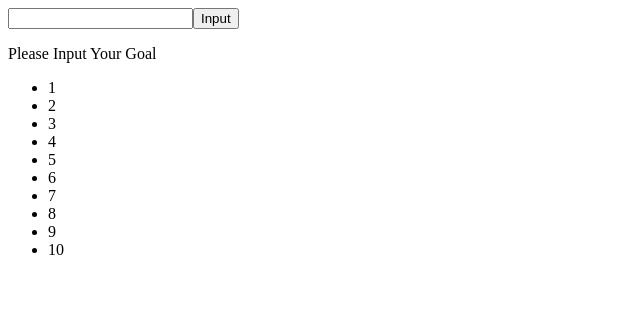
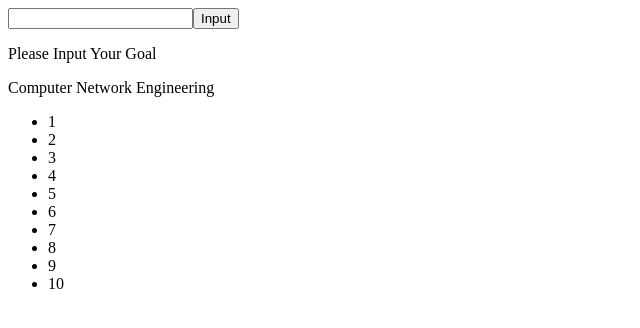
Before and after one commit to NeoGlanding/vue-dynamic-rendering0, a plain HTML site: page index.html in a window 1280 px wide. Shown: the whole page, without its empty margins (0-640 px from the left). Drawn offline with nearby package versions, Linux system fonts and the light colour scheme.

Commit message:
auto commit without message

```diff
--- a/app.js
+++ b/app.js
@@ -2,7 +2,8 @@ let app = Vue.createApp({
     data() {
         return {
             enteredGoal: '',
-            goal: []
+            goal: [],
+            arrOfObj: [{name: 'Ihsan', class: 'Computer Network Engineering'}]
         }
     },
     computed: {
--- a/index.html
+++ b/index.html
@@ -25,6 +25,8 @@
         <li v-for="(el, index, arr) in goal" :key="index">{{index + 1}}. {{el}}</li>
     </ul>
 
+    <p v-for="(el, i, arr) in arrOfObj"> {{el.class}} </p>
+
     <ul>
         <li v-for="num in 10"> {{num}}</li>
     </ul>
```
